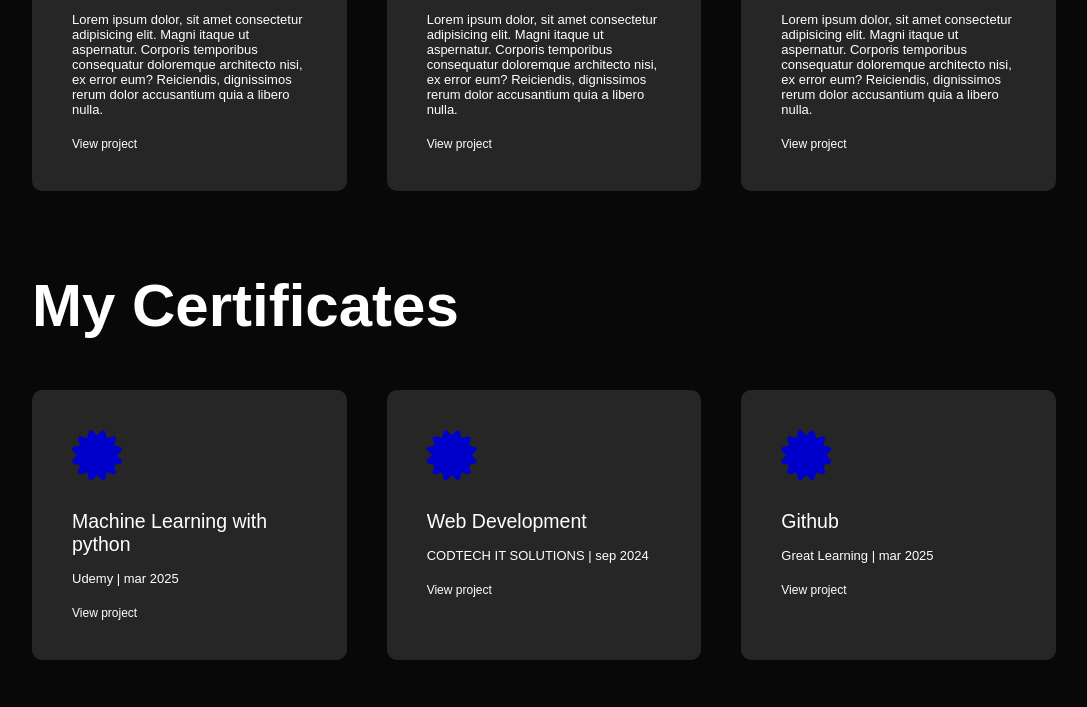
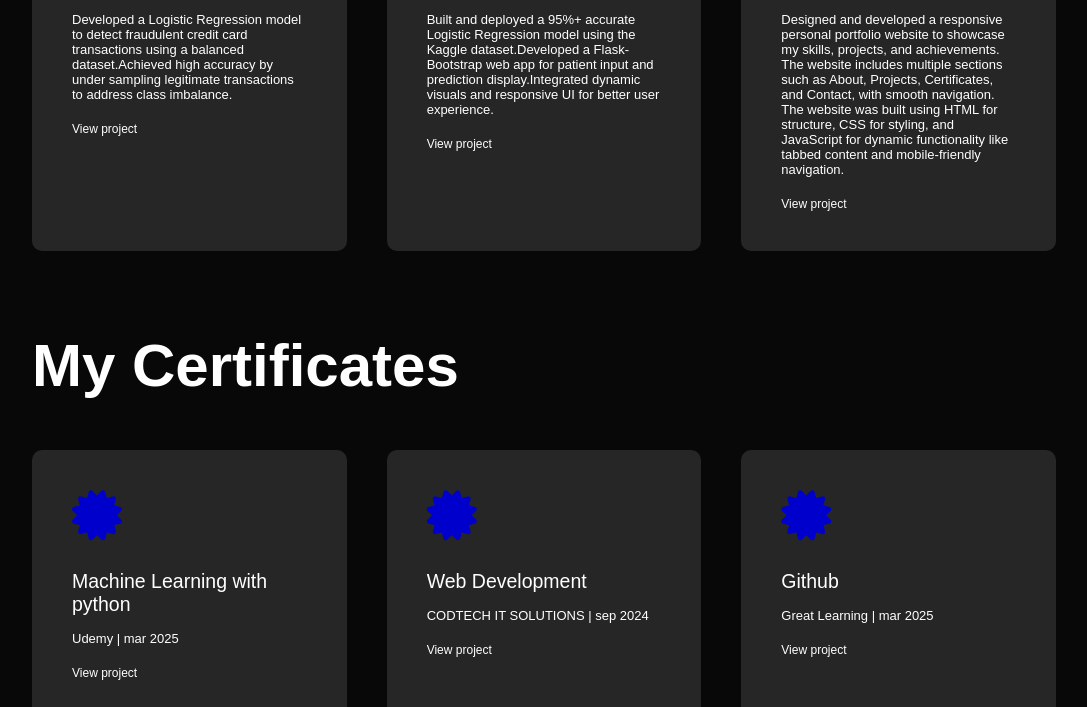
Before and after one commit to anju1234project/Personal-Portfolio-Website, a plain HTML site: page index.html in a window 1280 px wide. Shown: the part 1894-2601 px from the top of the page, without its empty margins (96-1183 px from the left). Drawn offline with Linux system fonts and the light colour scheme.

Commit message:
changes in paragraph

```diff
--- a/index.html
+++ b/index.html
@@ -74,19 +74,19 @@
                 <div>
                     <i class="fa-solid fa-credit-card"></i>
                     <h2>Credit Card Fraud Detection</h2>
-                    <p>Lorem ipsum dolor, sit amet consectetur adipisicing elit. Magni itaque ut aspernatur. Corporis temporibus consequatur doloremque architecto nisi, ex error eum? Reiciendis, dignissimos rerum dolor accusantium quia a libero nulla.</p>
+                    <p>Developed a Logistic Regression model to detect fraudulent credit card transactions using a balanced dataset.Achieved high accuracy by under sampling legitimate transactions to address class imbalance.</p>
                     <a href="#">View project</a>
                 </div>
                 <div>
                     <i class="fa-solid fa-heart-pulse"></i>
                     <h2>Breast Cancer Detection website</h2>
-                    <p>Lorem ipsum dolor, sit amet consectetur adipisicing elit. Magni itaque ut aspernatur. Corporis temporibus consequatur doloremque architecto nisi, ex error eum? Reiciendis, dignissimos rerum dolor accusantium quia a libero nulla.</p>
+                    <p>	Built and deployed a 95%+ accurate Logistic Regression model using the Kaggle dataset.Developed a Flask-Bootstrap web app for patient input and prediction display.Integrated dynamic visuals and responsive UI for better user experience.</p>
                     <a href="#">View project</a>
                 </div>
                 <div>
                     <i class="fa-solid fa-laptop-code"></i>
                     <h2>Personal Portfolio<br>website</h2>
-                    <p>Lorem ipsum dolor, sit amet consectetur adipisicing elit. Magni itaque ut aspernatur. Corporis temporibus consequatur doloremque architecto nisi, ex error eum? Reiciendis, dignissimos rerum dolor accusantium quia a libero nulla.</p>
+                    <p>Designed and developed a responsive personal portfolio website to showcase my skills, projects, and achievements. The website includes multiple sections such as About, Projects, Certificates, and Contact, with smooth navigation. The website was built using HTML for structure, CSS for styling, and JavaScript for dynamic functionality like tabbed content and mobile-friendly navigation.</p>
                     <a href="#">View project</a>
                 </div>
 
```
